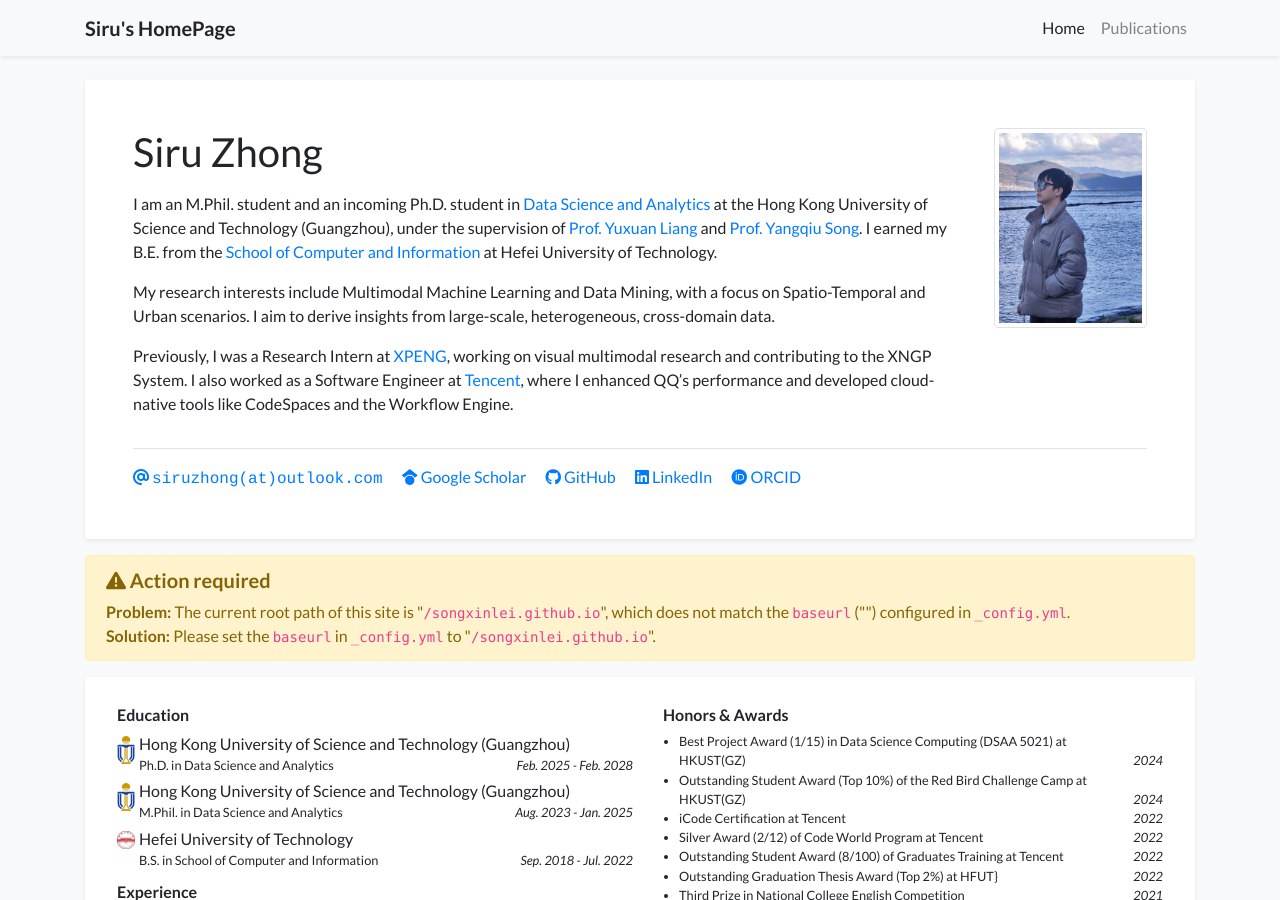
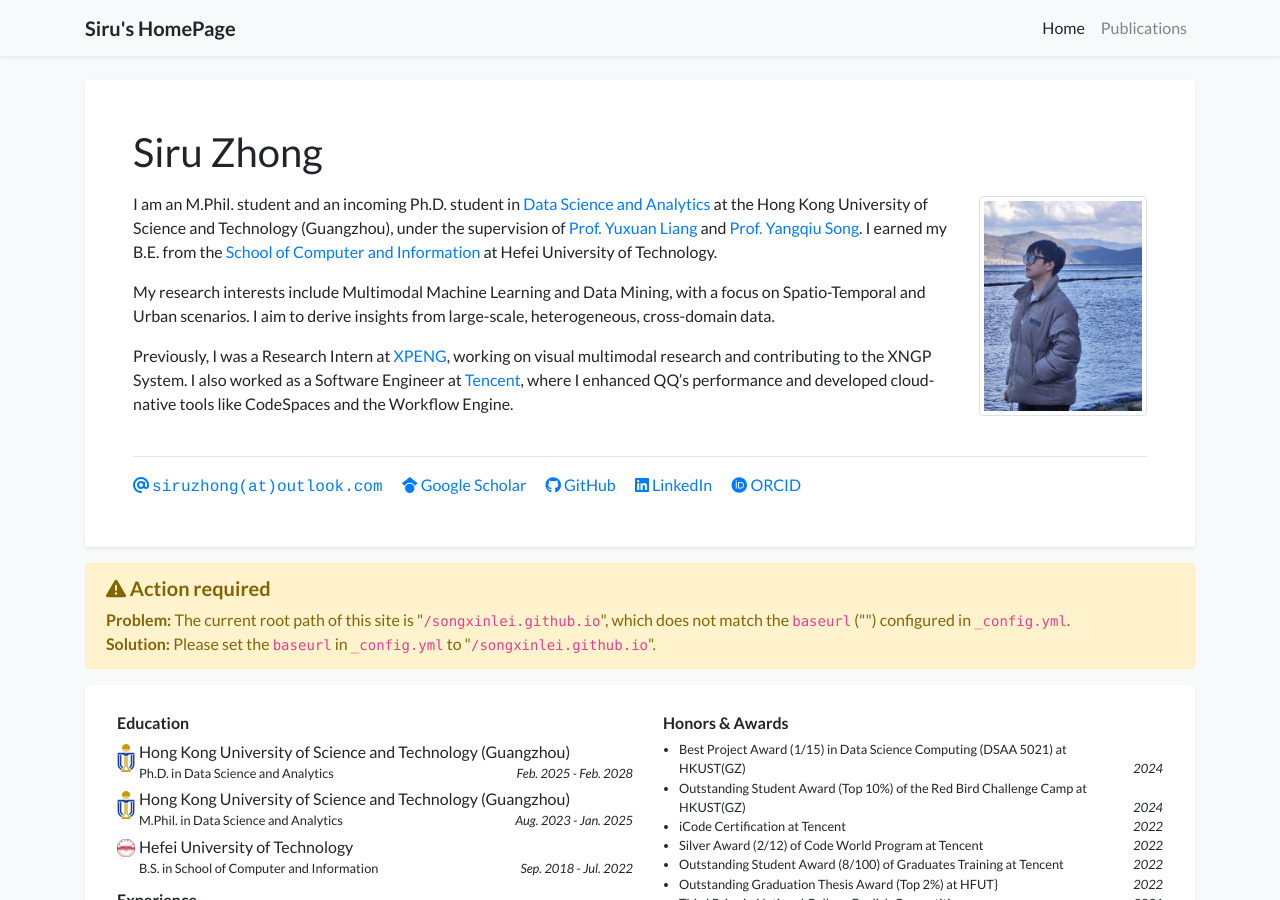
Before and after one commit to thunderlrr/songxinlei.github.io, a Jekyll site: the page built from index.html, in a window 1280 px wide and 900 px high. Built offline with Jekyll 4.4.1, drawn with Linux system fonts in a browser that asks for light colours; a style sheet for code colours, icons or effects is not loaded.

Commit message:
update profile

```diff
--- a/_includes/widgets/profile_card.html
+++ b/_includes/widgets/profile_card.html
@@ -28,7 +28,7 @@
                             <img
                                 src="{{ site.data.profile.portrait_url | relative_url }}"
                                 class="figure-img img-fluid img-thumbnail"
-                                style="height: 200px;"
+                                style="height: 220px; margin-top: 68px;"
                                 data-toggle="tooltip"
                                 data-placement="top"
                                 title="{{ site.data.profile.portrait_caption }}"
```
